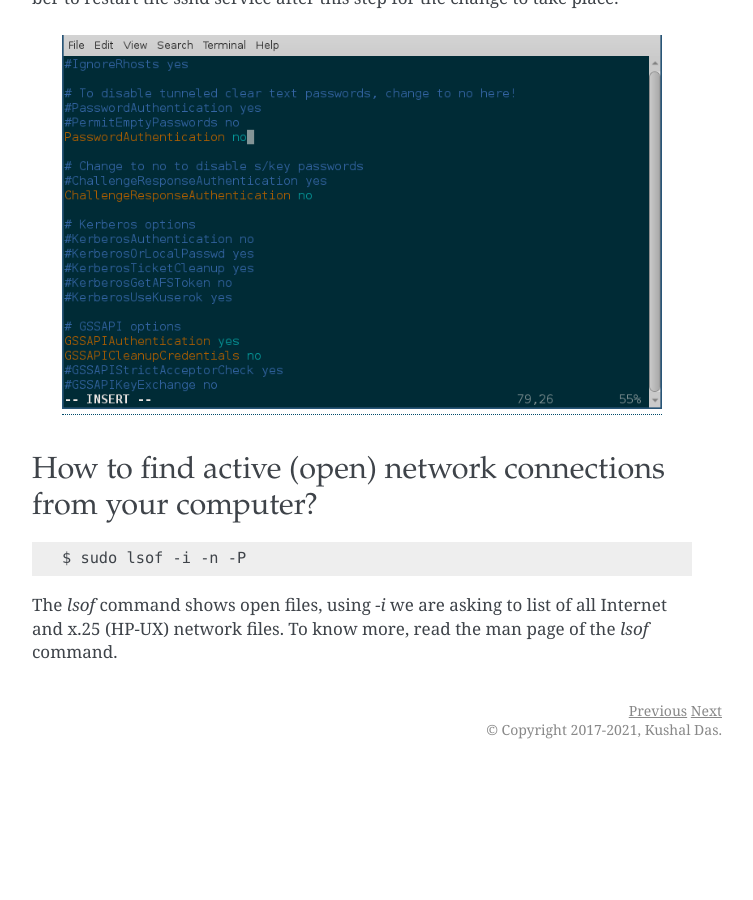
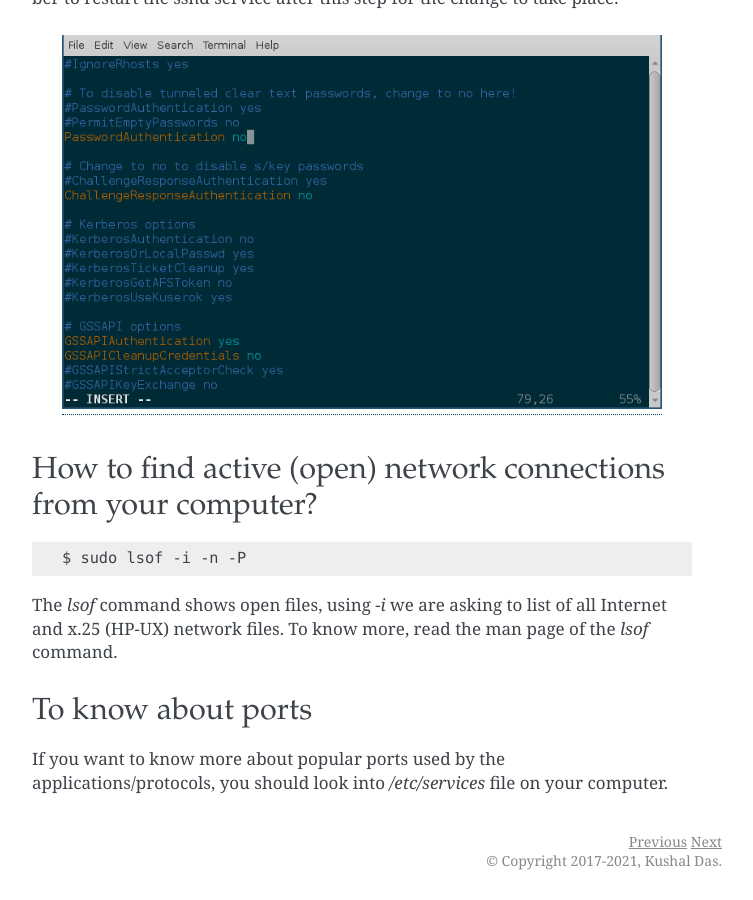
Before and after one commit to kushaldas/lym, a Sphinx documentation site: the page built from docs/networking.rst, in a window 1280 px wide and 900 px high, scrolled down 11510 px. Shown: the whole window, without its empty margins (388-1141 px from the left). Built offline with Sphinx 7.4.7, drawn with Linux system fonts in a browser that asks for light colours; a script that is not in the unit is left out; before the commit the page ends 12279 px from its top, so only the background shows below that.

Commit message:
Adds /etc/services

```diff
--- a/docs/networking.rst
+++ b/docs/networking.rst
@@ -636,3 +636,9 @@ How to find active (open) network connections from your computer?
 The *lsof* command shows open files, using *-i* we are asking to list of all
 Internet and x.25 (HP-UX) network files. To know more, read the man page of the
 *lsof* command.
+
+To know about ports
+--------------------
+
+If you want to know more about popular ports used by the applications/protocols,
+you should look into */etc/services* file on your computer.
```
